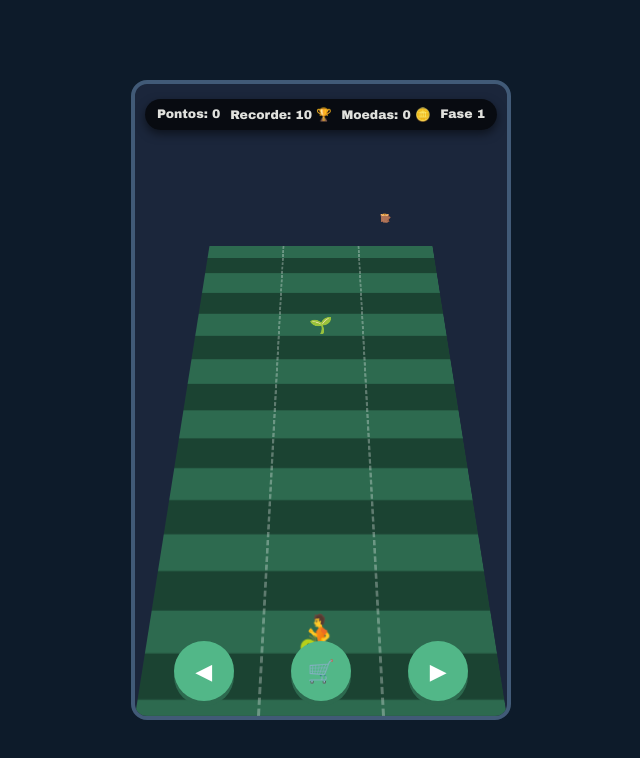
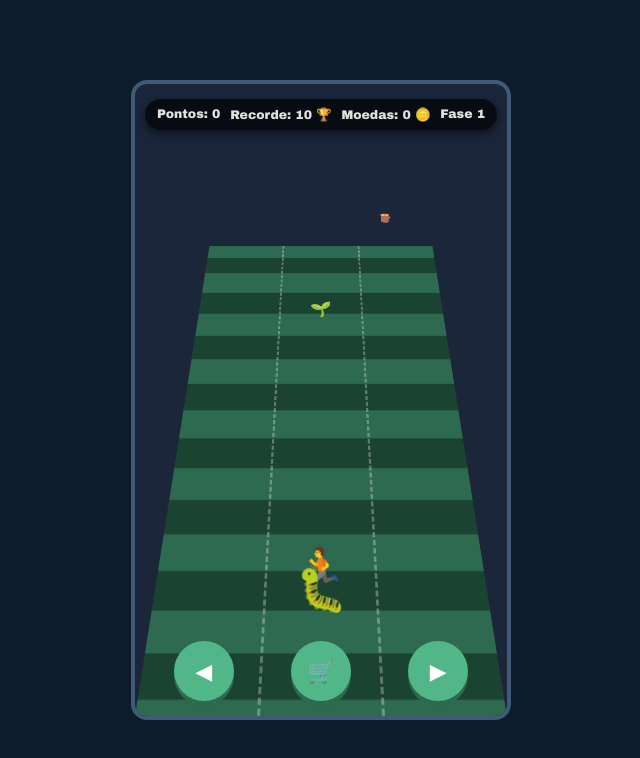
Before and after one commit to laurasemaura/Agrinho.revolucionario-, a plain HTML site: page index.html in a window 1280 px wide. Shown: the whole page, without its empty margins (319-959 px from the left). Drawn offline with Linux system fonts and the light colour scheme.

Commit message:
Fazendeiro colocado no local certo

```diff
--- a/jogo.js
+++ b/jogo.js
@@ -98,8 +98,10 @@
     praga.className = classesPistas[pistaAtual];
 }
 
+const PRAGA_BOTTOM_BASE = 80; // mesmo valor do #praga no CSS — mantém a praga acima dos controles
+
 function atualizarEstiloPraga() {
-    const deslocamentoBottom = 10 + (errosAcumulados * 35);
+    const deslocamentoBottom = PRAGA_BOTTOM_BASE + (errosAcumulados * 35);
     const escala = 1 + (errosAcumulados * 0.25);
     praga.style.bottom = `${deslocamentoBottom}px`;
     praga.style.transform = `scale(${escala})`;
@@ -154,6 +156,12 @@
     obstaculo.className = classesPistas[pistaObs] + " animar-objeto";
     recurso.className = classesPistas[pistaRec] + " animar-objeto";
 
+    // Zona de coleta/colisão calculada a partir da posição real do fazendeiro
+    // na tela (em vez de números fixos), para os itens serem pegos exatamente
+    // onde ele está, e não mais acima.
+    const zonaTopo = player.offsetTop - 20;
+    const zonaBase = player.offsetTop + 40;
+
     colisaoIntervalId = setInterval(() => {
         if (jogoPausado) return;
 
@@ -164,10 +172,10 @@
         // Ímã: com ele ativo, moedas são coletadas automaticamente ao passar
         // pela zona de coleta, mesmo em outra pista (sem "teleportar" o item,
         // o que antes fazia a moeda sumir/reaparecer e o jogador perder o item).
-        const imaColetandoMoeda = imaAtivo && recurso.innerText === "🪙" && topoRec > 420 && topoRec < 500;
+        const imaColetandoMoeda = imaAtivo && recurso.innerText === "🪙" && topoRec > zonaTopo && topoRec < zonaBase;
 
         // Colisão com Obstáculos
-        if (topoObs > 420 && topoObs < 500 && pistaAtual === pistaObs) {
+        if (topoObs > zonaTopo && topoObs < zonaBase && pistaAtual === pistaObs) {
             if (escudosTrator > 0) {
                 // O Trator Novo absorve o impacto em vez de reiniciar o jogo
                 escudosTrator--;
@@ -183,7 +191,7 @@
         }
 
         // Colisão com Recurso (Planta ou Moeda)
-        if ((topoRec > 420 && topoRec < 500 && pistaAtual === pistaRec) || imaColetandoMoeda) {
+        if ((topoRec > zonaTopo && topoRec < zonaBase && pistaAtual === pistaRec) || imaColetandoMoeda) {
             if (recurso.innerText === "🪙") {
                 tocarSomMoeda();
                 moedas += 1;
@@ -220,7 +228,7 @@
         }
 
         // Colisão com Item Especial (Power-up)
-        if (topoEsp > 420 && topoEsp < 500 && pistaAtual === pistaEsp) {
+        if (topoEsp > zonaTopo && topoEsp < zonaBase && pistaAtual === pistaEsp) {
             if (itemEspecial.innerText === "🧲") {
                 ativarIma();
             } else {
@@ -437,5 +445,6 @@
 
 // INICIAR O JOGO
 itemEspecial.style.display = "none";
+atualizarEstiloPraga();
 aplicarVelocidadeAnimacao();
 iniciarCiclo();
--- a/style.css
+++ b/style.css
@@ -56,6 +56,17 @@
     left: 15px;
     z-index: 10;
     font-size: 1.2rem;
+}
+
+#loja-status {
+    position: absolute;
+    top: 55px;
+    right: 15px;
+    z-index: 10;
+    font-size: 0.75rem;
+    color: #ffd166;
+    font-weight: bold;
+    text-align: right;
 }
 
 /* MUNDO E PISTAS */
@@ -127,12 +138,12 @@
 }
 
 #player {
-    bottom: 30px;
+    bottom: 100px;
     z-index: 5;
 }
 
 #praga {
-    bottom: 10px;
+    bottom: 80px;
     z-index: 6;
     transition: bottom 0.3s ease, transform 0.3s ease, left 0.12s ease-out;
 }
```
